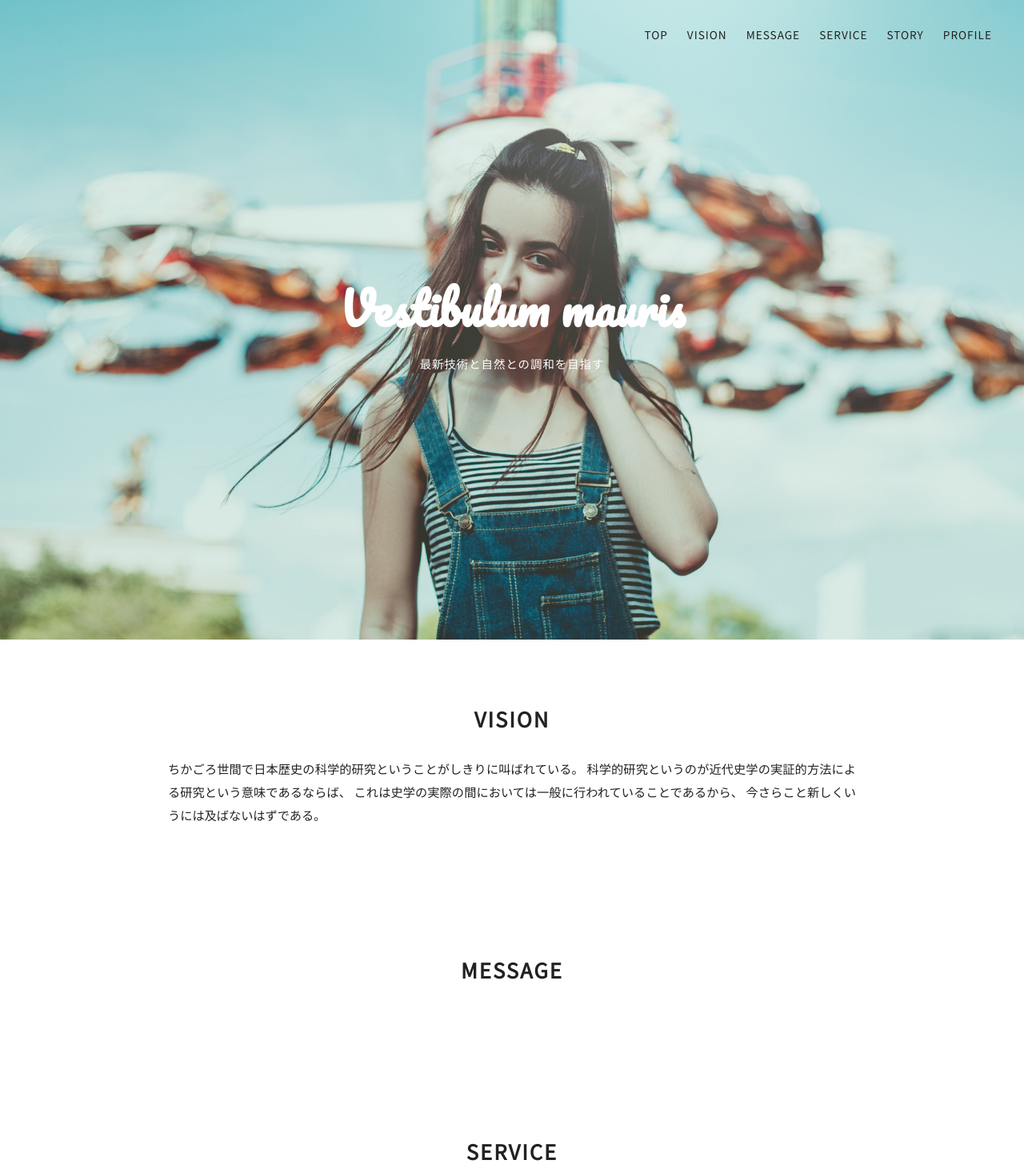
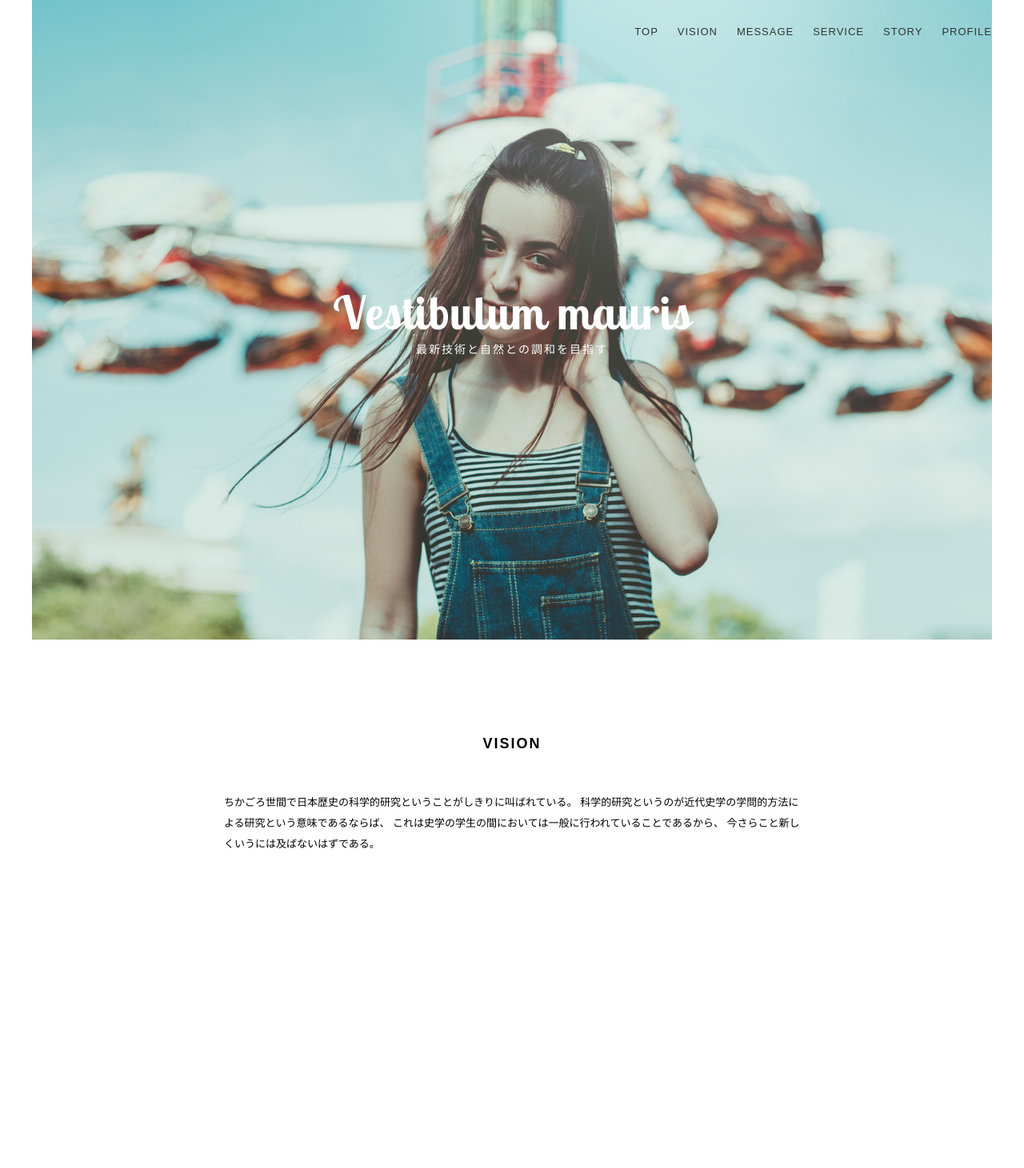
Before and after one commit to Arif-Ur-Rahman/jb-connect, a plain HTML site: page index.html in a window 1280 px wide. Shown: the top 1461 px of the page at 80% size. After the commit the page ends 1189 px from the top, so only its background shows below. Drawn offline with Linux system fonts and the light colour scheme.

Commit message:
Vision Section Updated

```diff
--- a/css/style.css
+++ b/css/style.css
@@ -6,52 +6,50 @@
 }
 
 body {
-    font-family: 'Noto Sans JP', sans-serif;
-    color: #222;
+    font-family: Arial, sans-serif;
 }
 
-/* HERO */
-.hero {
-    height: 100vh;
-    background: url('../images/mainImg.jpg') center / cover no-repeat;
+/* HEADER */
+.header {
     position: relative;
+    width: 100%;
+    background: #fff;
 }
 
-/* NAV */
+/* NAV (WHITE SPACE AREA) */
 .nav {
     position: absolute;
     top: 30px;
     right: 40px;
-    display: flex;
-    align-items: center;
-    gap: 30px;
+    z-index: 10;
 }
 
-.nav-links {
+.nav ul {
     list-style: none;
     display: flex;
     gap: 24px;
 }
 
-.nav-links a {
+.nav a {
     text-decoration: none;
-    font-size: 0.85rem;
+    font-size: 13px;
     letter-spacing: 1px;
-    color: #222;
+    color: #333;
 }
 
-/* HAMBURGER */
-.hamburger {
-    display: none;
-    flex-direction: column;
-    cursor: pointer;
+/* HERO WRAPPER (CENTERS IMAGE) */
+.hero-wrapper {
+    display: flex;
+    justify-content: center;
 }
 
-.hamburger span {
-    width: 22px;
-    height: 2px;
-    background: #222;
-    margin: 4px 0;
+/* HERO IMAGE */
+.hero {
+    width: 1200px;
+    max-width: 100%;
+    height: 100vh;
+    background: url("../images/mainImg.jpg") center / cover no-repeat;
+    position: relative;
 }
 
 /* HERO TEXT */
@@ -62,70 +60,59 @@ body {
     flex-direction: column;
     justify-content: center;
     align-items: center;
+    color: white;
     text-align: center;
 }
 
 .hero-text h1 {
-    font-family: 'Pacifico', cursive;
-    font-size: 3.5rem;
-    color: white;
+    font-family: 'Lobster Two', cursive;
+    font-size: 3.6rem;
+    color: #fff;
+    letter-spacing: 1px;
 }
 
+
 .hero-text p {
-    margin-top: 10px;
-    font-size: 0.9rem;
-    letter-spacing: 1px;
-    color: white;
+    font-size: 14px;
+    letter-spacing: 2px;
+}
+.vision {
+    padding: 120px 0;
 }
 
-/* SECTIONS */
-.section {
-    padding: 80px 20px;
-    max-width: 900px;
-    margin: auto;
+.vision h2 {
+    text-align: center;
+    font-size: 18px;
+    letter-spacing: 2px;
+    margin-bottom: 50px;
 }
 
-.section h2 {
-    text-align: center;
-    margin-bottom: 30px;
-    font-size: 1.6rem;
-    letter-spacing: 2px;
+.vision p {
+    max-width: 720px;
+    margin: 0 auto;
+    font-size: 13px;
+    line-height: 2;
+    text-align: left;
 }
 
-.section p {
-    line-height: 1.9;
-    font-size: 0.95rem;
-    text-align: justify;
-}
 
-/* MOBILE */
+/* RESPONSIVE */
 @media (max-width: 768px) {
 
     .nav {
         right: 20px;
+        top: 20px;
     }
 
-    .hamburger {
-        display: flex;
+    .nav ul {
+        gap: 14px;
     }
 
-    .nav-links {
-        position: fixed;
-        inset: 0;
-        background: rgba(255,255,255,0.95);
-        flex-direction: column;
-        justify-content: center;
-        align-items: center;
-        gap: 30px;
-        transform: translateX(100%);
-        transition: 0.3s;
-    }
-
-    .nav-links.active {
-        transform: translateX(0);
+    .hero {
+        height: 70vh;
     }
 
     .hero-text h1 {
-        font-size: 2.2rem;
+        font-size: 28px;
     }
 }
--- a/index.html
+++ b/index.html
@@ -3,58 +3,45 @@
   <head>
     <meta charset="UTF-8" />
     <meta name="viewport" content="width=device-width, initial-scale=1.0" />
-    <title>JB Connect Ltd</title>
+    <title>Design Match</title>
+    <link rel="stylesheet" href="css/style.css" />
+    <link href="https://fonts.googleapis.com/css2?family=Lobster+Two:wght@400;700&family=Noto+Sans+JP:wght@300;400&display=swap" rel="stylesheet">
 
-    <!-- CSS -->
-    <link rel="stylesheet" href="css/style.css" />
-
-    <!-- Google Font (script-style alternative) -->
-    <link href="https://fonts.googleapis.com/css2?family=Pacifico&family=Noto+Sans+JP:wght@300;400&display=swap" rel="stylesheet">
   </head>
   <body>
-
-<!-- HERO -->
-<header class="hero" id="top">
+    <header class="header">
+      <!-- NAV IN WHITE SPACE -->
       <nav class="nav">
-        <ul class="nav-links" id="navLinks">
-            <li><a href="#top">TOP</a></li>
-            <li><a href="#vision">VISION</a></li>
-            <li><a href="#message">MESSAGE</a></li>
-            <li><a href="#service">SERVICE</a></li>
-            <li><a href="#story">STORY</a></li>
-            <li><a href="#profile">PROFILE</a></li>
+        <ul>
+          <li><a href="#">TOP</a></li>
+          <li><a href="#">VISION</a></li>
+          <li><a href="#">MESSAGE</a></li>
+          <li><a href="#">SERVICE</a></li>
+          <li><a href="#">STORY</a></li>
+          <li><a href="#">PROFILE</a></li>
         </ul>
-
-        <div class="hamburger" id="hamburger">
-            <span></span>
-            <span></span>
-            <span></span>
-        </div>
       </nav>
 
+      <!-- HERO IMAGE CENTERED -->
+      <div class="hero-wrapper">
+        <div class="hero">
           <div class="hero-text">
             <h1>Vestibulum mauris</h1>
             <p>最新技術と自然との調和を目指す</p>
           </div>
+        </div>
+      </div>
     </header>
-
-<!-- VISION -->
-<section class="section" id="vision">
+    <section class="vision">
+      <div class="container">
         <h2>VISION</h2>
         <p>
           ちかごろ世間で日本歴史の科学的研究ということがしきりに叫ばれている。
-        科学的研究というのが近代史学の実証的方法による研究という意味であるならば、
-        これは史学の実際の間においては一般に行われていることであるから、
+          科学的研究というのが近代史学の学問的方法による研究という意味であるならば、
+          これは史学の学生の間においては一般に行われていることであるから、
           今さらこと新しくいうには及ばないはずである。
         </p>
+      </div>
     </section>
-
-<!-- PLACEHOLDERS -->
-<section class="section" id="message"><h2>MESSAGE</h2></section>
-<section class="section" id="service"><h2>SERVICE</h2></section>
-<section class="section" id="story"><h2>STORY</h2></section>
-<section class="section" id="profile"><h2>PROFILE</h2></section>
-
-<script src="js/main.js"></script>
   </body>
 </html>
```
Lines whose indentation alone changed are shown as unchanged.
